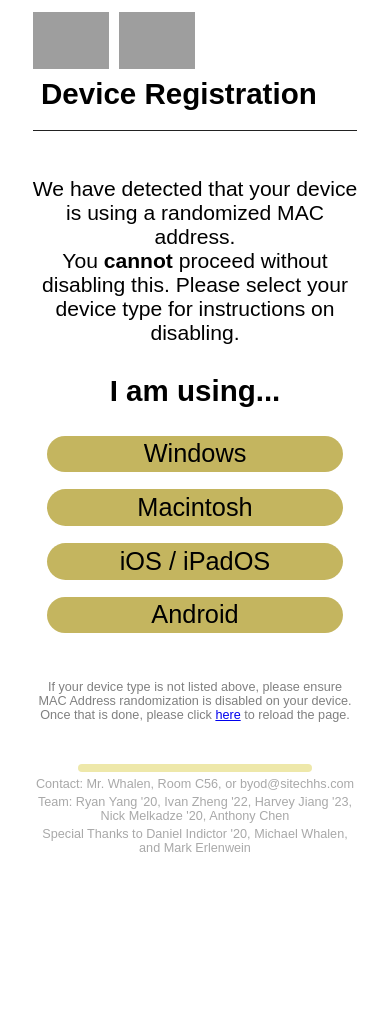
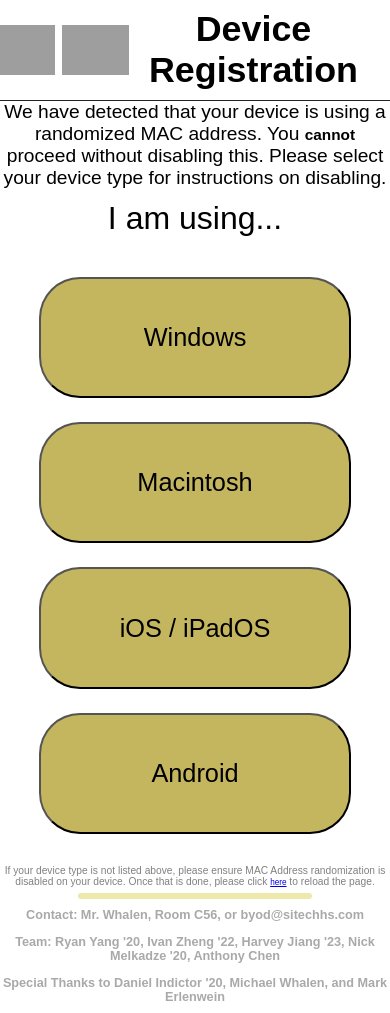
Before and after one commit to abitblue/automactic, a Django app: page /instructions/ in a window 390 px wide. Before the commit the page ends 852 px from the top, so only its background shows below. Run offline with Django 4.2, Linux system fonts and the light colour scheme; parts of the project's set-up code (start-up, migrations or seed data) failed here and were passed over; grey boxes are pictures that could not be loaded.

Commit message:
added good html and css just need to fine tune some numbers and small things

```diff
--- a/login/static/style.css
+++ b/login/static/style.css
@@ -1,97 +1,266 @@
-html {
+
+body, html, * {
     --color-techgold: #C4B55F;
     box-sizing: border-box;
+    font-family: sans-serif;
+    margin: 0;
+    padding: 0;
 }
 
-body {
-    font-family: sans-serif;
-    margin: 1%;
-}
-
-.centerDiv {
-    text-align: center;
-    margin: auto;
-    width: 85%;
-}
-
-img {
-    height: 1.5em;
-    vertical-align: middle;
+.outerContainer {
+    display: flex;
+    height: 100vh;
+    width: 100vw;
+    align-items: center;
+    flex-direction: column;
 }
 
 .header {
-    text-align: left;
+    display: flex;
+    width: 100%;
+    height: 10%;
     border-bottom: 1px solid #222222;
-    margin-bottom: 1.2em;
+
+
+}
+
+
+.img-header-cont {
+    display: flex;
+    width: 30%;
+    height: 100%;
+    align-content: center;
+    justify-content: center;
+    align-items: center;
+
+}
+
+.headerImg {
+    max-height: 100%;
+    width: auto;
+    margin: 0 1rem 0 1rem;
+}
+
+.headerTitle {
+
     font-size: 4.5vh;
-    vertical-align: middle;
+    display: flex;
+    align-items: center;
+    justify-content: center;
+    text-align: center;
+    width: 70%;
+    height: 100%;
+    font-size: 4.5vh;
+    font-weight: bold;
+}
+
+.instructionTitle {
+    text-align: center;
+    height: 7%;
+    width: 100%;
+    font-size: 3rem;
+}
+
+.instructionBlurb {
+    text-align: center;
+    font-size: 1.8rem;
+    padding-top: 2rem;
+    width: 80%;
+    height: 13%;
+}
+
+.S-btn-cont {
+    display: flex;
+    height: 50%;
+}
+
+.errPage {
+    font-size: 3rem;
+    text-align: center;
+    width: 100vw;
+    display: flex;
+    justify-content: center;
+    align-content: center;
+}
+
+.windows-link {
+    cursor: pointer;
+    height: 15%;
+    margin: 4rem;
+    text-decoration: none;
+    font-size: 3vh;
+    background-color: var(--color-techgold);
+    border-radius: 3.2rem;
+    color: black;
+    display: flex;
+    width: 80%;
+    justify-content: center;
+    align-items: center;
+    text-align: center;
+
+}
+
+.cntrl-btn {
+    cursor: pointer;
+    height: 5%;
+    margin: 4rem;
+    text-decoration: none;
+    font-size: 3vh;
+    background-color: var(--color-techgold);
+    border-radius: 3.2rem;
+    color: black;
+    display: flex;
+    width: 20%;
+    justify-content: center;
+    align-items: center;
+    text-align: center;
 }
 
 .headerText {
-    font-size: 4.5vh;
-    font-weight: bold;
-    margin: 1vh 1vh 2.25vh 1vh;
-    display: inline-block;
+
+    text-align: center;
+    font-size: 3rem;
 }
 
-@media only screen and (max-width: 480px) {
-    body {
-        margin: 3% 1% 1%;
+.instructions-img:hover {
+    transform: scale(3.5);
+    transition-duration: .4s;
 }
 
-    .headerText {
-        font-size: 3.5vh;
-    }
+.instructions-img:focus {
+    transform: scale(3.5);
+    transition-duration: .4s;
+
 }
 
-.bodyText {
-    font-size: 2.5vh;
-    /*display: flex;*/
-    /*flex-direction: column;*/
-    /*align-items: center;*/
+instructions-img {
+    cursor: pointer;
 }
 
-.uppercase {
-    text-transform: uppercase;
+
+.bodyText {
+    margin: 1rem;
+    font-size: 3rem;
+    text-align: center;
 }
 
-.button2{
-    margin-bottom: 4vh !important;
+
+@media only screen and (max-width: 960px) {
+    .headerImg {
+        margin: 0 .3rem 0 .3rem;
     }
 
-.bodyTextInsignificant {
+
+}
+
+@media only screen and (max-width: 770px) {
+    * {
+        font-size: 90%
+    }
+
+
+    .headerTitle {
+        font-size: 2.8rem;
+    }
+
+    .headerImg {
+        width: auto;
+        height: 50%;
+    }
+
+
+    .instructionBlurb {
+        width: 100%;
+        font-size: 1.6rem;
+    }
+
+    .instructionTitle {
+        font-size: 2.5rem;
+    }
+
+}
+
+@media only screen and (max-width: 1365px) {
+    .instructionBlurb {
+        padding: 0;
+    }
+
+    .instructions-img:hover {
+        transform: scale(1.5);
+        transition-duration: .4s;
+    }
+
+    .instructions-img:focus {
+        transform: scale(1.5);
+        transition-duration: .4s;
+
+    }
+
+
+    .OS-btn-cont {
+        width: 80% !important;
+    }
+
+}
+
+@media only screen and (max-width: 414px) {
+    * {
+        font-size: 80%;
+    }
+
+    .outerContainer {
+
+        height: 120vh;
+    }
+
+
+    .instructionBlurb {
+        font-size: 1.5rem
+    }
+
+}
+
+
+.miniBlurb {
     color: gray;
-    font-size: 1.5vh !important;
+    font-size: .8rem;
+    text-align: center;
+    margin: .5rem 0 .5rem 0;
 }
 
 .footerStroke {
-    margin: 5vh auto auto;
-    width: 60vw;
-    border-radius: 1000px;
+    width: 60%;
+    border-radius: 2rem;
     height: 1vh;
     background-color: palegoldenrod;
 }
 
-.footerText{
+.footer {
+    height: 15%;
+    justify-content: space-evenly;
+    align-items: center;
+    display: flex;
+    flex-direction: column;
+    width: 100%;
+}
+
+.footerText {
+    display: flex;
+    justify-items: center;
+    align-items: center;
+    text-align: center;
     margin-bottom: 0.5vh;
     margin-top: 0.5vh;
     color: darkgrey;
     font-size: 1.5vh;
 }
 
-.lastFooter{
-    margin-bottom: 3vh;
-}
 
 .innerWidth {
     max-width: 37.5rem;
     margin: auto;
 }
 
-.innerWidth2 {
-  margin: auto;
-  max-width: 50rem;
-}
 
 h1.login {
     font-size: 2rem;
@@ -174,49 +343,31 @@
     width: 20vw;
     height: auto;
 }
-.button {
+
+
+.OS-link {
+    cursor: pointer;
+    height: 20%;
+    text-decoration: none;
+    font-size: 3vh;
     background-color: var(--color-techgold);
-  text-align: center;
-  border: none;
-  font-size: 3vh;
-  width: 35vh;
-  cursor: pointer;
-  outline: none;
-  text-decoration: none;
-  display: inline-block;
-  padding: 1vw 0;
-  border-radius: 1000vh;
-  margin: 1vh 1vw;
+    border-radius: 3.2rem;
+    color: black;
+    display: flex;
+    width: 100%;
+    justify-content: center;
+    align-items: center;
 }
 
-.button .buttonSpan {
-  cursor: pointer;
-  display: inline-block;
-  position: relative;
-  -webkit-transition: 0.5s;
-  transition: 0.5s;
+.OS-btn-cont {
+    display: flex;
+    justify-content: space-evenly;
+    align-items: center;
+    flex-direction: column;
+    height: 80%;
+    width: 40%;
 }
 
-.button .buttonSpan:after {
-  content: "\00bb";
-  position: absolute;
-  opacity: 0;
-  -ms-filter: "progid:DXImageTransform.Microsoft.Alpha(Opacity=0)";
-  top: 0;
-  right: -20px;
-  -webkit-transition: 0.5s;
-  transition: 0.5s;
-}
-
-.button:hover .buttonSpan {
-  padding-right: 25px;
-}
-
-.button:hover .buttonSpan:after {
-  opacity: 1;
-  -ms-filter: "progid:DXImageTransform.Microsoft.Alpha(Opacity=100)";
-  right: 0;
-}
 
 .wifipass {
     font-size: 2.75vh;
--- a/pyproject.toml
+++ b/pyproject.toml
@@ -8,7 +8,7 @@
 python = "^3.9"
 Django = "^4.0.6"
 netaddr = "^0.8.0"
-psycopg2 = "^2.9.3"
+#psycopg2 = "^2.9.3"
 
 [tool.poetry.dev-dependencies]
 
--- a/templates/login/base.html
+++ b/templates/login/base.html
@@ -6,27 +6,35 @@
     <link rel="icon" href="{% static 'favicon.ico' %}">
     <meta http-equiv="X-UA-Compatible" content="IE=edge">
     <meta name="viewport" content="width=device-width, initial-scale=1.0">
-    <link rel="stylesheet" href="{% static 'style.css' %}">
+    <link rel="stylesheet" type="text/css" href="{% static 'style.css' %}">
     <title>{% block title %}{% endblock %} - Device Registration</title>
 </head>
 <body>
-<div class="centerDiv">
+<div class="outerContainer">
     {% block header %}
-        <div class="header">
-            <img src="{% static 'logo1.svg' %}" srcset="{% static 'logo1.svgz' %}" alt="SITHS Logo">
-            <img src="{% static 'logo2.svg' %}" srcset="{% static 'logo2.svgz' %}" alt="SITHS Technology Dept">
-            <span class="headerText">Device Registration</span>
-        </div>
+        <header class="header">
+            <div class="img-header-cont">
+                <img class="headerImg" src="{% static 'logo1.svg' %}" srcset="{% static 'logo1.svgz' %}"
+                     alt="SITHS Logo">
+                <img class="headerImg" src="{% static 'logo2.svg' %}" srcset="{% static 'logo2.svgz' %}"
+                     alt="SITHS Technology Dept">
+            </div>
+            <h1 class="headerTitle">Device Registration</h1>
+        </header>
     {% endblock %}
 
     {% block content %} {% endblock %}
 
     {% block footer %}
         <div class="footerStroke"></div>
-{#        <p class="footerText">Staten Island Technical High School, <a href="{% url 'debug' %}" style="text-decoration: none; color: inherit;">Technology Department</a></p>#}
-        <p class="footerText">Contact: Mr. Whalen, Room C56, or byod@sitechhs.com</p>
-        <p class="footerText">Team: Ryan Yang '20, Ivan Zheng '22, Harvey Jiang '23, Nick Melkadze '20, Anthony Chen</p>
-        <p class="footerText lastFooter">Special Thanks to Daniel Indictor '20, Michael Whalen, and Mark Erlenwein</p>
+        <footer class="footer">
+            {#        <p class="footerText">Staten Island Technical High School, <a href="{% url 'debug' %}" style="text-decoration: none; color: inherit;">Technology Department</a></p>#}
+            <h6 class="footerText">Contact: Mr. Whalen, Room C56, or byod@sitechhs.com</h6>
+            <h6 class="footerText">Team: Ryan Yang '20, Ivan Zheng '22, Harvey Jiang '23, Nick Melkadze '20, Anthony
+                Chen</h6>
+            <h6 class="footerText">Special Thanks to Daniel Indictor '20, Michael Whalen, and Mark
+                Erlenwein</h6>
+        </footer>
     {% endblock %}
 </div>
 
--- a/templates/login/instructions/nodefault.html
+++ b/templates/login/instructions/nodefault.html
@@ -1,4 +1,4 @@
-<div class="innerWidth2 bodyText">
+<div class="errPage">
     Your selected version of {{ device_os_verbose }} does not supply a method of MAC randomization by default.
     If you use a third party application to do this, or have manually done so, please use the original MAC
     address of the device before proceeding.
--- a/templates/login/instructions/without_os.html
+++ b/templates/login/instructions/without_os.html
@@ -3,23 +3,40 @@
 {% block title %}Instructions{% endblock %}
 
 {% block content %}
-    <p class="bodyText">
-        We have detected that your device is using a randomized MAC address. <br> You <b>cannot</b> proceed
+
+    <p class="instructionBlurb">
+        We have detected that your device is using a randomized MAC address. You <b>cannot</b> proceed
         without disabling this. Please select your device type for instructions on disabling.
     </p>
-    <span class="headerText">I am using...</span>
-    <br>
+    <span class="instructionTitle">I am using...</span>
 
-    <a href="{% url 'instructions' %}?os=windows"><button class="button"><span class="buttonSpan">Windows</span></button></a>
-    <br>
-    <a href="{% url 'instructions' %}?os=mac"><button class="button"><span class="buttonSpan">Macintosh</span></button></a>
-    <br>
-    <a href="{% url 'instructions' %}?os=ios"><button class="button"><span class="buttonSpan">iOS / iPadOS</span></button></a>
-    <br>
-    <a href="{% url 'instructions' %}?os=android"><button class="button2 button"><span class="buttonSpan">Android</span></button></a>
+    <div class="OS-btn-cont">
+        <button class="OS-link">
+            <a href="{% url 'instructions' %}?os=windows" class="OS-link">
+                Windows
+            </a>
+        </button>
 
-    <br>
-    <p class="bodyText bodyTextInsignificant gray smallText">
+        <button class="OS-link">
+            <a href="{% url 'instructions' %}?os=mac" class="OS-link">
+                Macintosh
+            </a>
+        </button>
+
+        <button class="OS-link">
+            <a href="{% url 'instructions' %}?os=ios" class="OS-link">
+                iOS / iPadOS
+            </a>
+        </button>
+
+        <button class="OS-link">
+            <a href="{% url 'instructions' %}?os=android" class="OS-link">
+                Android
+            </a>
+        </button>
+    </div>
+
+    <p class="miniBlurb">
         If your device type is not listed above, please ensure MAC Address randomization is disabled on your device.
         Once that is done, please click <a href="{% url 'index' %}">here</a> to reload the page.
     </p>
```
Also changed, not shown: automactic/settings.py (+8 -8 lines), templates/login/instructions/fotter_buttons.html (+6 -3 lines), templates/login/instructions/os_android.html (+23 -11 lines), templates/login/instructions/os_ios.html (+20 -11 lines), templates/login/instructions/os_windows.html (+10 -5 lines), 2 other files. Lines whose indentation alone changed are shown as unchanged.
